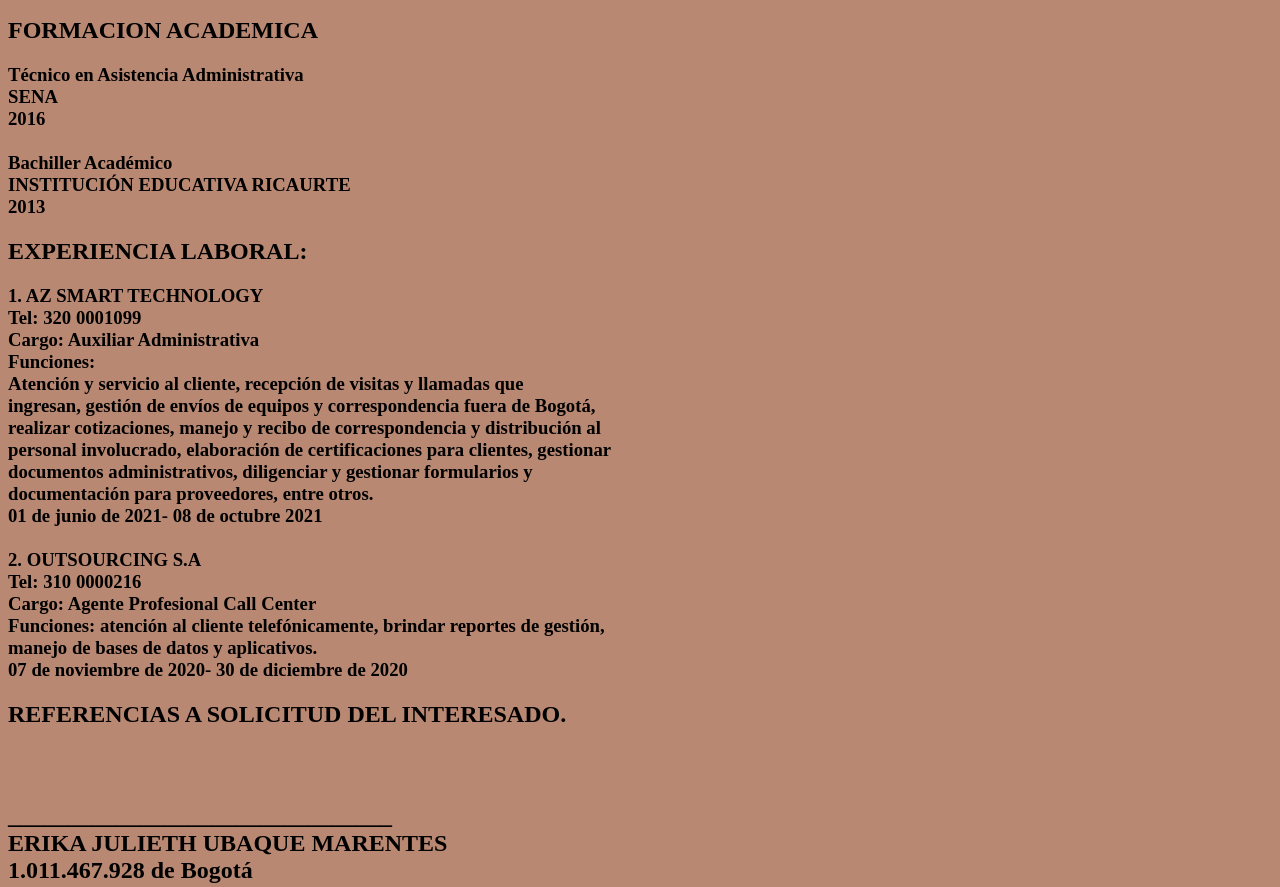
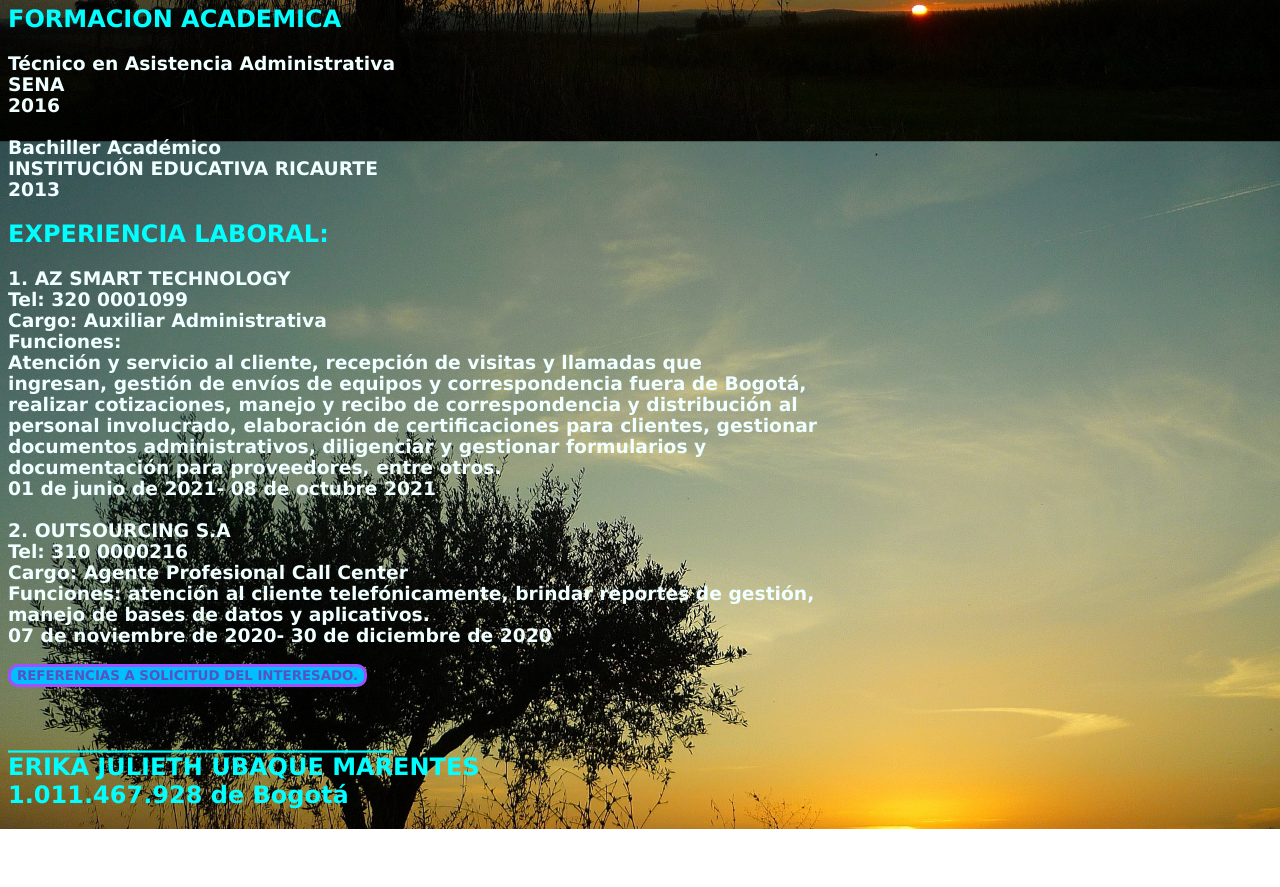
Before and after one commit to EJUBAQUE/PROYECTOSENA, a plain HTML site: page index.html in a window 1280 px wide. Shown: the part 712-1599 px from the top of the page. After the commit the page ends 1541 px from the top, so only its background shows below. Drawn offline with Linux system fonts and the light colour scheme.

Commit message:
hoja de vida con css

```diff
--- a/index.html
+++ b/index.html
@@ -6,8 +6,26 @@
     <meta name="viewport" content="width=device-width, initial-scale=1.0">
     <title>HOJA DE VIDA</title>
     <style>
-        body{background-color: rgb(185, 136, 114);}
+        h1 {color: rgb(162, 80, 255);
+            align-items: center;
+        font-family: Verdana, Geneva, Tahoma, sans-serif;}
+        body{background-image:url(fondo.jpg);
+        background-size: 100%;
+        }
+        h2 {color: cyan;
+        font-family: Verdana, Geneva, Tahoma, sans-serif;}
+        h3 {color:azure;
+        font-family: Verdana, Geneva, Tahoma, sans-serif}
+        button {background-color: deepskyblue;
+        border: 3px solid rgb(162, 80, 255);
+        color: rgba(130, 24, 156, 0.644);
+        font-weight: 1000;
+        border-radius: 10px;
+        font-family: Verdana, Geneva, Tahoma, sans-serif; }
+
     </style>
+
+
 </head>
 <body>
  <h1>ERIKA JULIETH UBAQUE MARENTES</h1>
@@ -57,7 +75,7 @@
     manejo de bases de datos y aplicativos. <br>
     07 de noviembre de 2020- 30 de diciembre de 2020 <br>
  </H3>
- <h2>REFERENCIAS A SOLICITUD DEL INTERESADO.</h2>
+ <button>REFERENCIAS A SOLICITUD DEL INTERESADO.</button>
 <BR></BR>
 
 <H2>________________________________ <br>
```
Also changed, not shown: fondo.jpg (added).
